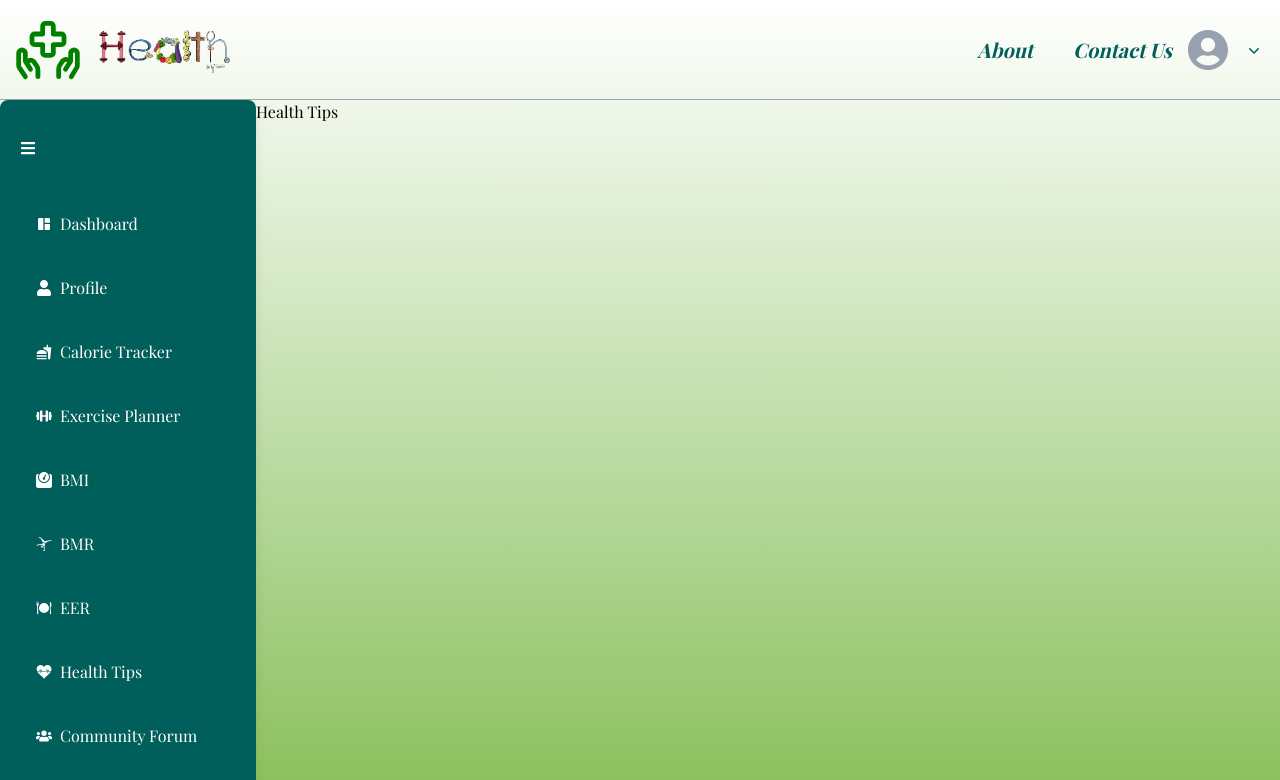
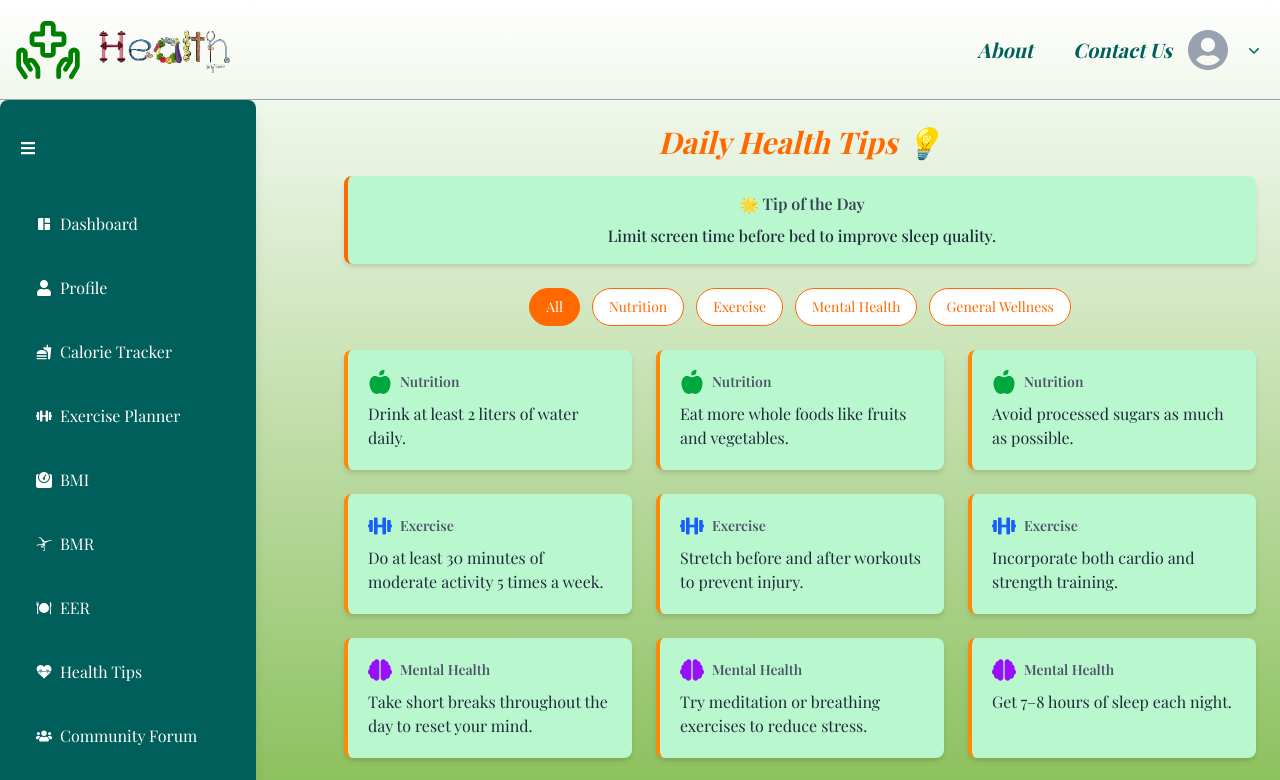
Before and after one commit to HeisGreen/health-app, a React (Vite) app in the folder frontend/: page /tips in a window 1280 px wide. Shown: the top 780 px of the page. Built offline with nearby package versions, Linux system fonts and the light colour scheme; sample sign-in values are in the browser's storage; a web font is replaced by a local one.

Commit message:
Updated Health Tips Page and improved profile page

```diff
--- a/frontend/src/App.tsx
+++ b/frontend/src/App.tsx
@@ -6,7 +6,7 @@ import Navbar from "./components/Navbar.jsx";
 import Dashboard from "./components/Dashboard.tsx";
 import Bmr from "./components/Bmr.tsx";
 import Eer from "./components/Eer.tsx";
-import Tips from "./components/Tips.jsx";
+import Tips from "./components/Tips.tsx";
 import Tracker from "./components/Tracker.jsx";
 import Planner from "./components/Planner.jsx";
 import Forum from "./components/Forum.jsx";
--- a/frontend/src/components/Tips.jsx
+++ /dev/null
@@ -1,13 +0,0 @@
-import  'react'
-import Sidebar from './Sidebar'
-
-const Tips = () => {
-  return (
-    <div className='flex'>
-        <div><Sidebar/></div>
-        <div>Health Tips</div>
-    </div>
-  )
-}
-
-export default Tips
--- /dev/null
+++ b/frontend/src/components/Tips.tsx
@@ -0,0 +1,124 @@
+import React, { useState, useEffect } from "react";
+import Sidebar from "./Sidebar";
+import { FaAppleAlt, FaDumbbell, FaBrain, FaHeartbeat } from "react-icons/fa";
+
+const healthTips = [
+  {
+    category: "Nutrition",
+    icon: <FaAppleAlt className="text-green-600 text-2xl" />,
+    tips: [
+      "Drink at least 2 liters of water daily.",
+      "Eat more whole foods like fruits and vegetables.",
+      "Avoid processed sugars as much as possible.",
+    ],
+  },
+  {
+    category: "Exercise",
+    icon: <FaDumbbell className="text-blue-600 text-2xl" />,
+    tips: [
+      "Do at least 30 minutes of moderate activity 5 times a week.",
+      "Stretch before and after workouts to prevent injury.",
+      "Incorporate both cardio and strength training.",
+    ],
+  },
+  {
+    category: "Mental Health",
+    icon: <FaBrain className="text-purple-600 text-2xl" />,
+    tips: [
+      "Take short breaks throughout the day to reset your mind.",
+      "Try meditation or breathing exercises to reduce stress.",
+      "Get 7–8 hours of sleep each night.",
+    ],
+  },
+  {
+    category: "General Wellness",
+    icon: <FaHeartbeat className="text-red-600 text-2xl" />,
+    tips: [
+      "Limit screen time before bed to improve sleep quality.",
+      "Practice gratitude daily for a positive mindset.",
+      "Schedule regular health checkups.",
+    ],
+  },
+];
+
+const Tips = () => {
+  const [selectedCategory, setSelectedCategory] = useState("All");
+  const [tipOfTheDay, setTipOfTheDay] = useState("");
+
+  const categories = ["All", ...healthTips.map((t) => t.category)];
+
+  useEffect(() => {
+    // Tip of the Day logic
+    const allTips = healthTips.flatMap((section) => section.tips);
+    const randomIndex = Math.floor(Math.random() * allTips.length);
+    setTipOfTheDay(allTips[randomIndex]);
+  }, []);
+
+  const filteredTips =
+    selectedCategory === "All"
+      ? healthTips
+      : healthTips.filter((section) => section.category === selectedCategory);
+
+  return (
+    <div className="flex flex-col lg:flex-row w-full min-h-screen ">
+      {/* Sidebar */}
+      <div className="lg:w-1/4">
+        <Sidebar />
+      </div>
+
+      {/* Main Content */}
+      <div className="flex-1 p-6">
+        <h1 className="text-3xl font-bold text-orange-500 mb-4 italic text-center">
+          Daily Health Tips 💡
+        </h1>
+
+        {/* Tip of the Day */}
+        <div className="bg-green-200 p-4 rounded-lg shadow-md mb-6 text-center border-l-4 border-orange-500 animate-fade-in-down">
+          <h2 className="text-md font-semibold text-gray-700 mb-2">
+            🌟 Tip of the Day
+          </h2>
+          <p className="text-gray-800 font-medium">{tipOfTheDay}</p>
+        </div>
+
+        {/* Category Buttons */}
+        <div className="flex flex-wrap justify-center gap-3 mb-6">
+          {categories.map((category) => (
+            <button
+              key={category}
+              onClick={() => setSelectedCategory(category)}
+              className={`px-4 py-2 rounded-full border text-sm ${
+                selectedCategory === category
+                  ? "bg-orange-500 text-white border-orange-500"
+                  : "bg-white text-orange-500 border-orange-500 hover:bg-orange-100"
+              } transition duration-300`}
+            >
+              {category}
+            </button>
+          ))}
+        </div>
+
+        {/* Tip Cards */}
+        <div className="grid grid-cols-1 sm:grid-cols-2 lg:grid-cols-3 gap-6">
+          {filteredTips.map((section, index) =>
+            section.tips.map((tip, i) => (
+              <div
+                key={index + "-" + i}
+                className="bg-green-200 rounded-lg shadow-md p-5 border-l-4 border-orange-400 transform transition duration-300 hover:scale-105 animate-fade-in-up"
+              >
+                <div className="flex items-center mb-2 gap-2">
+                  {section.icon}
+                  <span className="text-sm font-semibold text-gray-600">
+                    {section.category}
+                  </span>
+                </div>
+                <p className="text-gray-800">{tip}</p>
+              </div>
+            ))
+          )}
+        </div>
+      </div>
+    </div>
+  );
+};
+
+export default Tips;
```
Also changed, not shown: frontend/src/components/Profile.tsx (+36 -63 lines).
